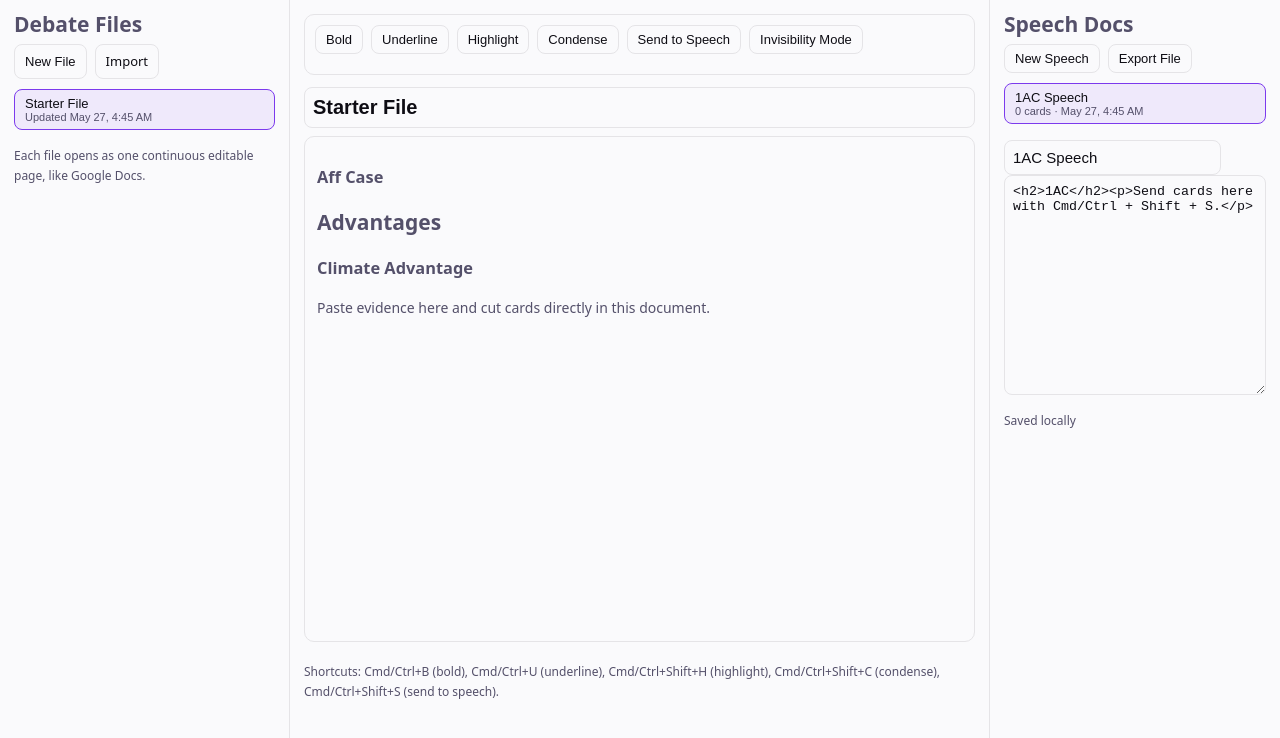
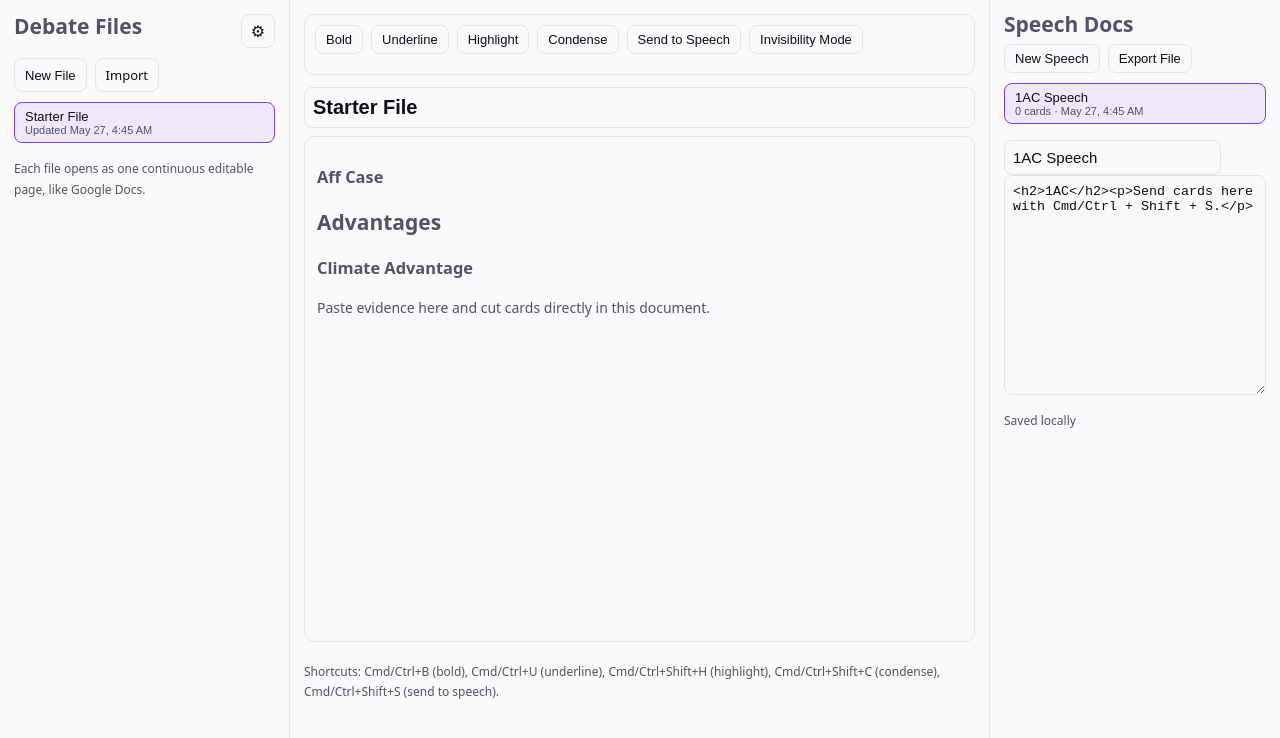
Before and after one commit to Dheej11/DebateBooks, a React (Vite) app: page / in a window 1280 px wide. Shown: the top 738 px of the page. Built offline with nearby package versions, Linux system fonts and the light colour scheme.

Commit message:
adding settings UI

```diff
--- a/src/App.css
+++ b/src/App.css
@@ -19,6 +19,23 @@
 .panel h2,
 .panel h3 {
   margin: 0 0 10px;
+}
+
+.panel-header {
+  display: flex;
+  align-items: center;
+  justify-content: space-between;
+  margin-bottom: 10px;
+}
+
+.icon-button {
+  width: 34px;
+  height: 34px;
+  padding: 0;
+  font-size: 16px;
+  display: inline-flex;
+  align-items: center;
+  justify-content: center;
 }
 
 .row {
@@ -139,6 +156,25 @@ button:disabled {
   color: var(--text);
 }
 
+.settings-panel {
+  border: 1px solid var(--border);
+  border-radius: 10px;
+  padding: 10px;
+}
+
+.settings-row {
+  display: flex;
+  align-items: center;
+  gap: 8px;
+  margin: 0 0 12px;
+  font-size: 13px;
+  color: var(--text-h);
+}
+
+.settings-row input {
+  margin: 0;
+}
+
 .tree {
   overflow: auto;
   max-height: 58svh;
--- a/src/App.tsx
+++ b/src/App.tsx
@@ -29,6 +29,8 @@ interface AppData {
   activeDebateDocId: string
   activeSpeechId: string
 }
+
+type LeftPanelView = 'files' | 'settings'
 
 const STORAGE_KEY = 'debatefiles.v1'
 
@@ -104,6 +106,7 @@ function App() {
 
   const [invisibilityMode, setInvisibilityMode] = useState(false)
   const [status, setStatus] = useState('Ready')
+  const [leftPanelView, setLeftPanelView] = useState<LeftPanelView>('files')
   const editorRef = useRef<HTMLDivElement | null>(null)
 
   const activeDebateDoc = useMemo(
@@ -301,7 +304,42 @@ function App() {
   return (
     <main className="app-layout">
       <aside className="panel">
-        <h2>Debate Files</h2>
+        <div className="panel-header">
+          <h2>Debate Files</h2>
+          <button
+            type="button"
+            className="icon-button"
+            aria-label="Open settings"
+            title="Settings"
+            onClick={() =>
+              setLeftPanelView((previous) =>
+                previous === 'settings' ? 'files' : 'settings',
+              )
+            }
+          >
+            ⚙
+          </button>
+        </div>
+        {leftPanelView === 'settings' ? (
+          <div className="settings-panel">
+            <h3>Settings</h3>
+            <label className="settings-row">
+              <input
+                type="checkbox"
+                checked={invisibilityMode}
+                onChange={(event) => setInvisibilityMode(event.target.checked)}
+              />
+              Start in invisibility mode
+            </label>
+            <button type="button" onClick={() => setLeftPanelView('files')}>
+              Back to Files
+            </button>
+            <p className="hint">
+              More options can be added here (shortcuts, defaults, and export behavior).
+            </p>
+          </div>
+        ) : (
+          <>
         <div className="row">
           <button type="button" onClick={createDebateDoc}>
             New File
@@ -334,6 +372,8 @@ function App() {
         <p className="hint">
           Each file opens as one continuous editable page, like Google Docs.
         </p>
+          </>
+        )}
       </aside>
 
       <section className="editor-panel">
```
